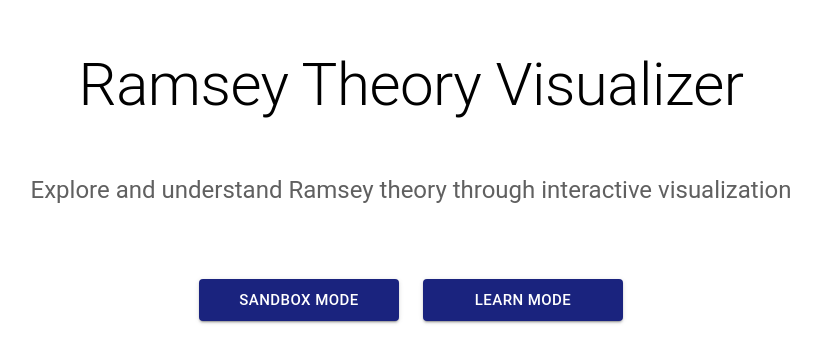
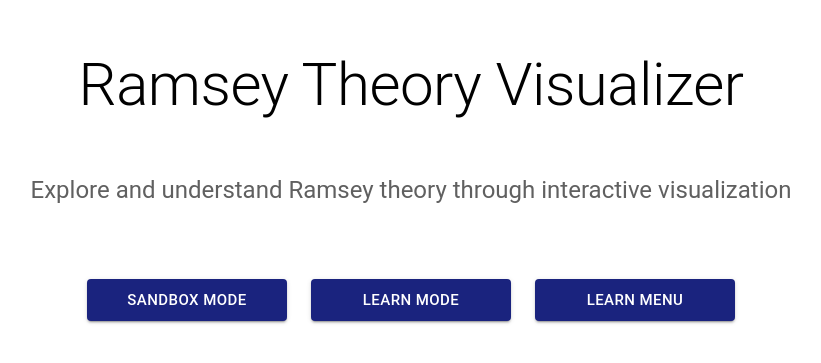
Before and after one commit to Ryanoonan/Ramsey-Tutor, a React (Create React App) app: page / in a window 1280 px wide. Shown: the part 215-578 px from the top of the page, without its empty margins (229-1050 px from the left). Built offline with nearby package versions, Linux system fonts and the light colour scheme.

Commit message:
Delete container

```diff
--- a/src/components/LandingPage.js
+++ b/src/components/LandingPage.js
@@ -16,12 +16,6 @@ function LandingPage() {
             alignItems: 'center',
             justifyContent: 'center'
         }}>
-            <Container
-                maxWidth="md"
-                sx={{
-                    color: 'var(--color-text-secondary)'
-                }}
-            >
             <Box
                 sx={{
                     display: 'flex',
@@ -55,9 +49,16 @@ function LandingPage() {
                     >
                         Learn Mode
                     </Button>
+                    <Button
+                        variant="contained"
+                        size="large"
+                        onClick={() => navigate('/learnmenu')}
+                        sx={{ minWidth: 200 }}
+                    >
+                        Learn Menu
+                    </Button>
                 </Box>
             </Box>
-            </Container>
         </Box>
     );
 }
```
Lines whose indentation alone changed are shown as unchanged.
